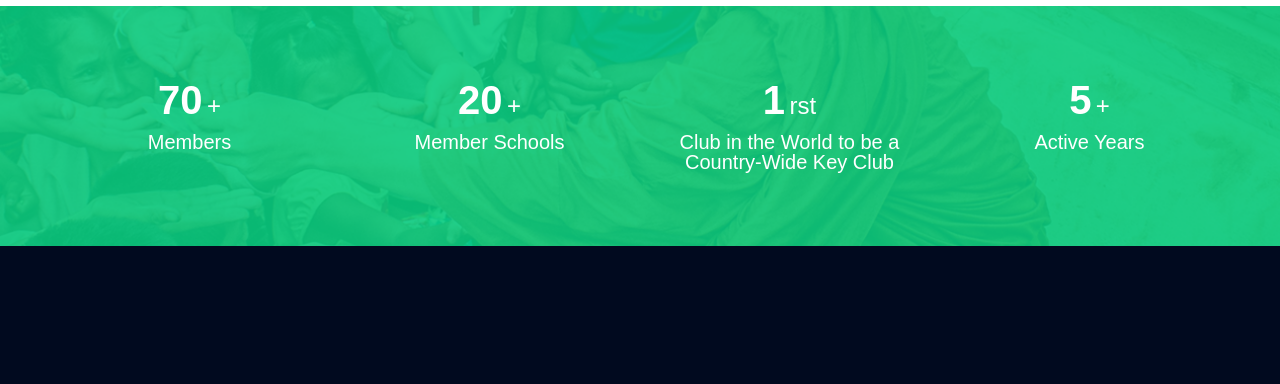
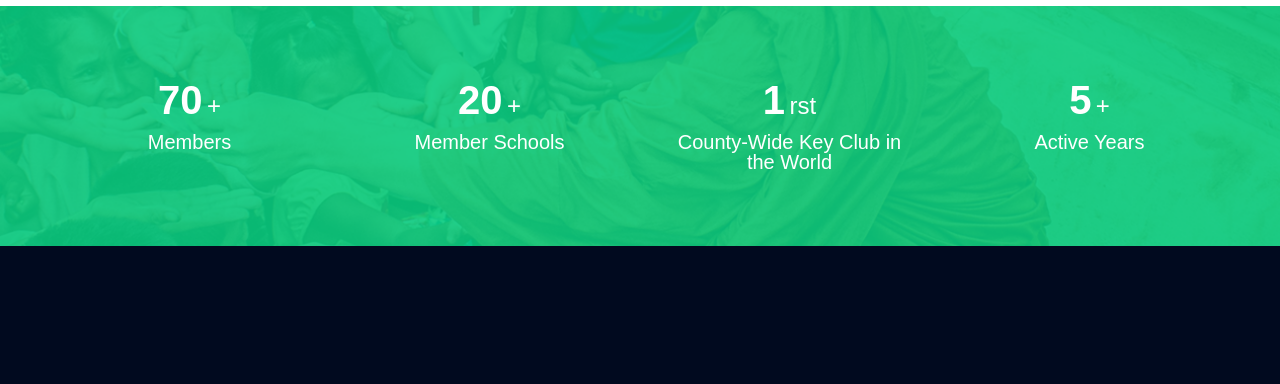
Before and after one commit to Hackathon-2020-Summer-Hack-Team/JYPC-Web, a plain HTML site: page index.html in a window 1280 px wide. Shown: the part 7065-7449 px from the top of the page. Drawn offline with Linux system fonts and the light colour scheme.

Commit message:
-Technicality

```diff
--- a/index.html
+++ b/index.html
@@ -610,7 +610,7 @@
                                 <div class="single-counter text-center">
                                     <span class="counter color-bkue">1</span>
                                     <span>rst</span>
-                                    <p class="color-blue">Club in the World to be a Country-Wide Key Club</p>
+                                    <p class="color-blue">County-Wide Key Club in the World</p>
                                 </div>
                             </div>
                             <div class="col-lg-3 col-md-6 col-sm-6">
```
